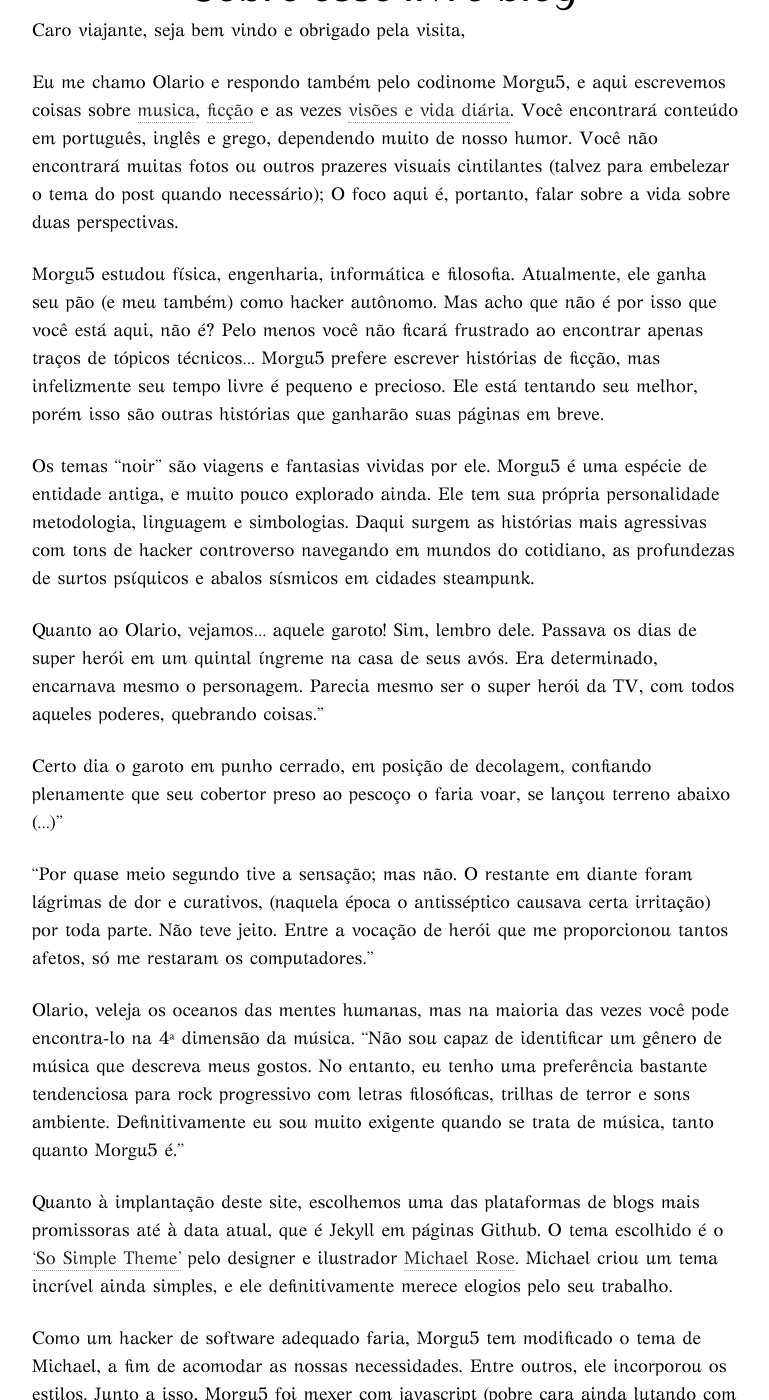
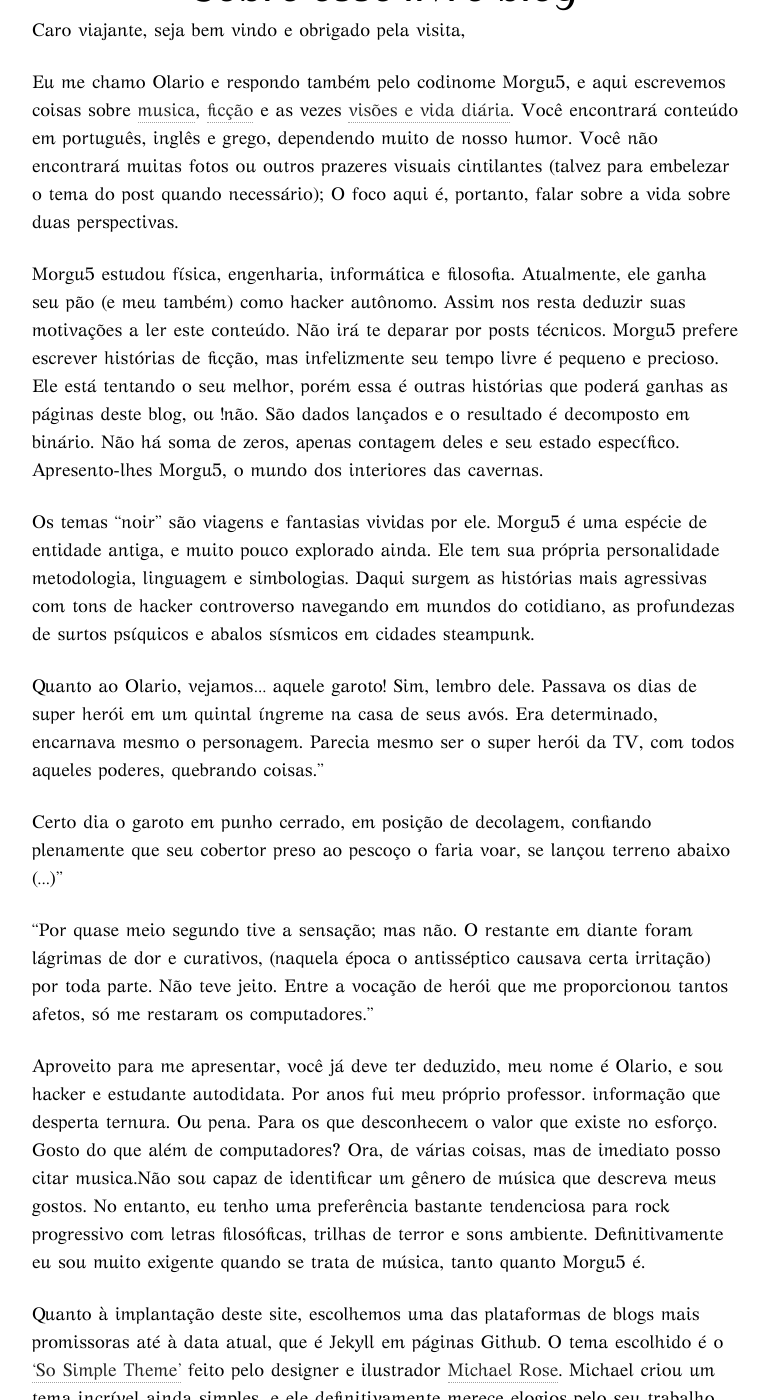
Before and after one commit to Agt-Morgu5/agt-morgu5.github.io, a Jekyll site: the page built from about/index.md, in a window 1280 px wide and 1400 px high, scrolled down 492 px. Shown: the whole window, without its empty margins (254-1023 px from the left). Built offline with Jekyll 4.4.1, drawn with Linux system fonts in a browser that asks for light colours; nearby versions of some CDN libraries; some of the changed text lies outside the part shown.

Commit message:
gitjoker

```diff
--- a/about/index.md
+++ b/about/index.md
@@ -10,7 +10,7 @@ Caro viajante, seja bem vindo e obrigado pela visita,
 
 Eu me chamo Olario e respondo também pelo codinome Morgu5, e aqui escrevemos coisas sobre [musica](/music){:target="_blank"},  [ficção](/stories){:target="_blank"} e as vezes [visões e vida diária](/blog){:target="_blank"}.  Você encontrará conteúdo em português, inglês e grego, dependendo muito de nosso humor. Você não encontrará muitas fotos ou outros prazeres visuais cintilantes (talvez para embelezar o tema do post quando necessário); O foco aqui é, portanto, falar sobre a vida sobre duas perspectivas.
 
-Morgu5 estudou física, engenharia, informática e filosofia. Atualmente, ele ganha seu pão (e meu também) como hacker autônomo. Mas acho que não é por isso que você está aqui, não é? Pelo menos você não ficará frustrado ao encontrar apenas traços de tópicos técnicos... Morgu5 prefere escrever histórias de ficção, mas infelizmente seu tempo livre é pequeno e precioso. Ele está tentando seu melhor, porém isso são outras histórias que ganharão suas páginas em breve.
+Morgu5 estudou física, engenharia, informática e filosofia. Atualmente, ele ganha seu pão (e meu também) como hacker autônomo. Assim nos resta deduzir suas motivações a ler este conteúdo. Não irá te deparar por posts técnicos. Morgu5 prefere escrever histórias de ficção, mas infelizmente seu tempo livre é pequeno e precioso. Ele está tentando o seu melhor, porém essa é outras histórias que poderá ganhas as páginas deste blog, ou !não. São dados lançados e o resultado é decomposto em binário. Não há soma de zeros, apenas contagem deles e seu estado específico. Apresento-lhes Morgu5, o mundo dos interiores das cavernas.
 
 Os temas "noir" são viagens e fantasias vividas por ele. Morgu5 é uma espécie de entidade antiga, e muito pouco explorado ainda. Ele tem sua própria personalidade metodologia, linguagem e simbologias. Daqui surgem as histórias mais agressivas com tons de hacker controverso navegando em mundos do cotidiano, as profundezas de surtos psíquicos e abalos sísmicos em cidades steampunk.
 
@@ -20,11 +20,11 @@ Certo dia o garoto em punho cerrado, em posição de decolagem, confiando plenam
 
 "Por quase meio segundo tive a sensação; mas não. O restante em diante foram lágrimas de dor e curativos, (naquela época o antisséptico causava certa irritação) por toda parte. Não teve jeito. Entre a vocação de herói que me proporcionou tantos afetos, só me restaram os computadores."
 
-Olario, veleja os oceanos das mentes humanas, mas na maioria das vezes você pode encontra-lo na 4ª dimensão da música. "Não sou capaz de identificar um gênero de música que descreva meus gostos. No entanto, eu tenho uma preferência bastante tendenciosa para  rock progressivo com letras filosóficas, trilhas de terror e sons ambiente. Definitivamente eu sou muito exigente quando se trata de música, tanto quanto Morgu5 é."
+Aproveito para me apresentar, você já deve ter deduzido, meu nome é Olario, e sou hacker e estudante autodidata. Por anos fui meu próprio professor. informação que desperta ternura. Ou pena. Para os que desconhecem o valor que existe no esforço. Gosto do que além de computadores? Ora, de várias coisas, mas de imediato posso citar musica.Não sou capaz de identificar um gênero de música que descreva meus gostos. No entanto, eu tenho uma preferência bastante tendenciosa para rock progressivo com letras filosóficas, trilhas de terror e sons ambiente. Definitivamente eu sou muito exigente quando se trata de música, tanto quanto Morgu5 é.
 
-Quanto à implantação deste site, escolhemos uma das plataformas de blogs mais promissoras até à data atual, que é Jekyll em páginas Github. O tema escolhido é o ['So Simple Theme'](http://mademistakes.com/so-simple/){:target="_blank"} pelo designer e ilustrador [Michael Rose](http://mademistakes.com){:target="_blank"}. Michael criou um tema incrível ainda simples, e ele definitivamente merece elogios pelo seu trabalho.
+Quanto à implantação deste site, escolhemos uma das plataformas de blogs mais promissoras até à data atual, que é Jekyll em páginas Github. O tema escolhido é o ['So Simple Theme'](http://mademistakes.com/so-simple/){:target="_blank"} feito pelo designer e ilustrador [Michael Rose](http://mademistakes.com){:target="_blank"}. Michael criou um tema incrível ainda simples, e ele definitivamente merece elogios pelo seu trabalho.
 
-Como um hacker de software adequado faria, Morgu5 tem modificado o tema de Michael, a fim de acomodar as nossas necessidades. Entre outros, ele incorporou os estilos. Junto a isso, Morgu5 foi mexer com javascript (pobre cara ainda lutando com ele) para carregar algum conteúdo quando deve ser exibido em seu navegador;
+Como um hacker de software qualquer faria, Morgu5 tem modificado o tema de Michael, a fim de acomodar as nossas necessidades. Entre outros, ele incorporou os estilos. Junto a isso, Morgu5 foi mexer com javascript (pobre cara ainda lutando com ele) para carregar algum conteúdo quando deve ser exibido em seu navegador;
 
 Se você deseja entrar em contato conosco, sinta-se a vontade para usar um dos links na parte inferior (rodapé).
 
```
